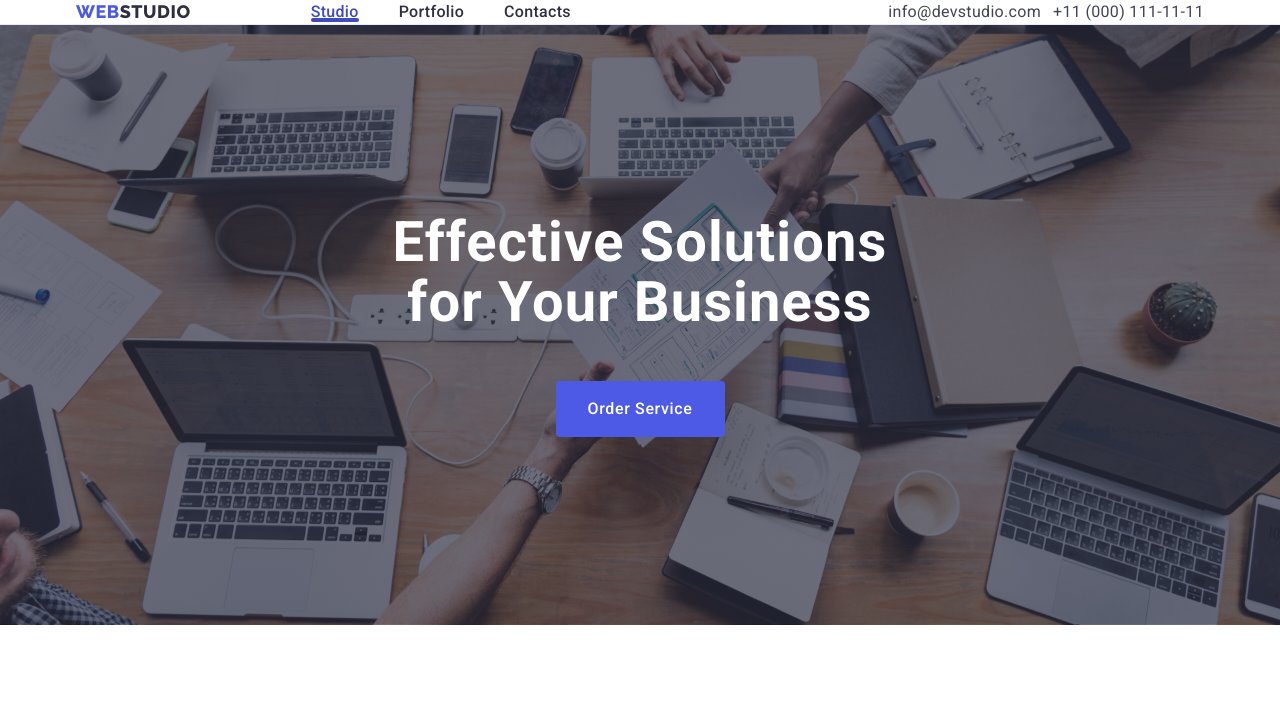
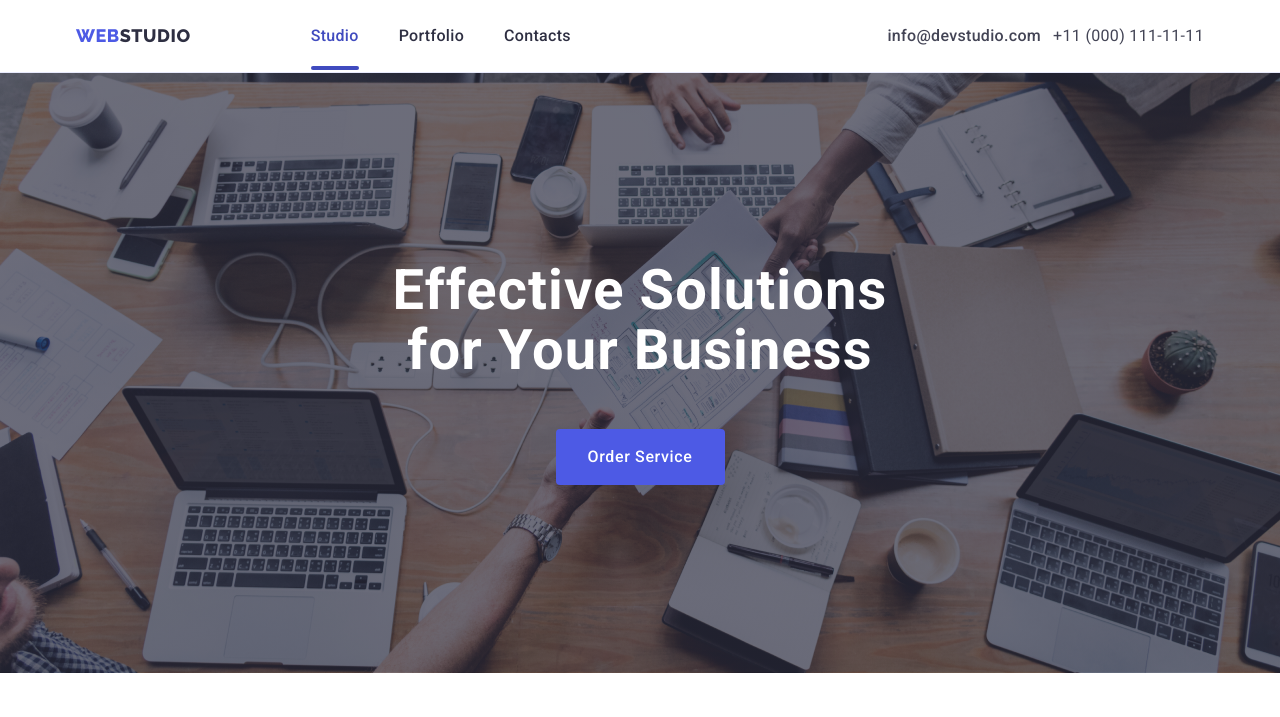
Before and after one commit to IliyaSamoilov/go-it7, a plain HTML site: page index.html in a window 1280 px wide. Shown: the top 717 px of the page. Drawn offline with nearby package versions, Linux system fonts and the light colour scheme.

Commit message:
fasdfasdfasd

```diff
--- a/css/styles.css
+++ b/css/styles.css
@@ -865,7 +865,7 @@ section {
   opacity: 0;
 }
 .text-six {
-  font-weight: 500;
+  font-weight: 400;
   font-size: 16px;
   line-height: 1.5;
   letter-spacing: 0.02em;
@@ -1512,7 +1512,7 @@ section {
   stroke: var(--titel-color);
 }
 .mobile-menu-icon-exit {
-  position: absolute;
+  /* position: absolute; */
   top: 24px;
   right: 24px;
   width: 24px;
@@ -1589,6 +1589,23 @@ section {
     flex-direction: row;
     justify-content: center;
     align-items: center;
+    /* padding: 24px 0; */
+  }
+  .studio {
+    flex-direction: row;
+    justify-content: center;
+    align-items: center;
+    padding: 24px 0;
+  }
+  .container {
+    width: 1440px;
+  }
+  /* .last-number {
+    padding-right: 156px;
+  } */
+  .header-container {
+    width: 1440px;
+    max-height: 72px;
   }
 }
 @media screen and (max-width: 767px) {
--- a/index.html
+++ b/index.html
@@ -43,11 +43,11 @@
             <li class="link address">
               <a
                 href="mailto:info@devstudio.com"
-                class="link-items link address"
+                class="link-items link address studio"
                 >info@devstudio.com</a
               >
             </li>
-            <li>
+            <li class="last-number">
               <a href="+110001111111" class="link-items link address">
                 +11 (000) 111-11-11</a
               >
```
